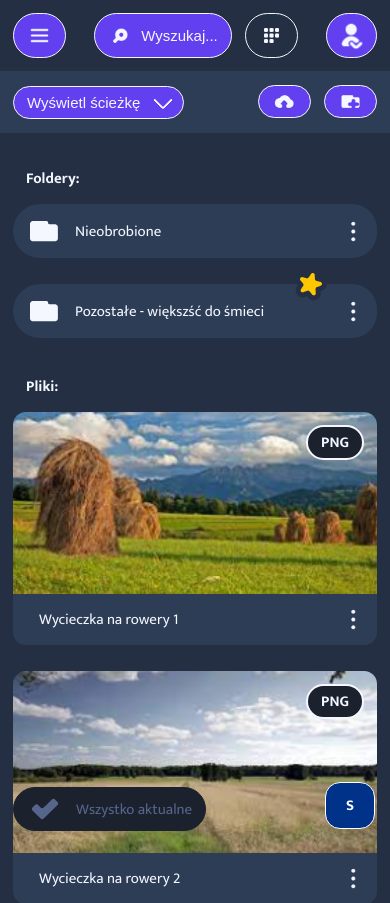
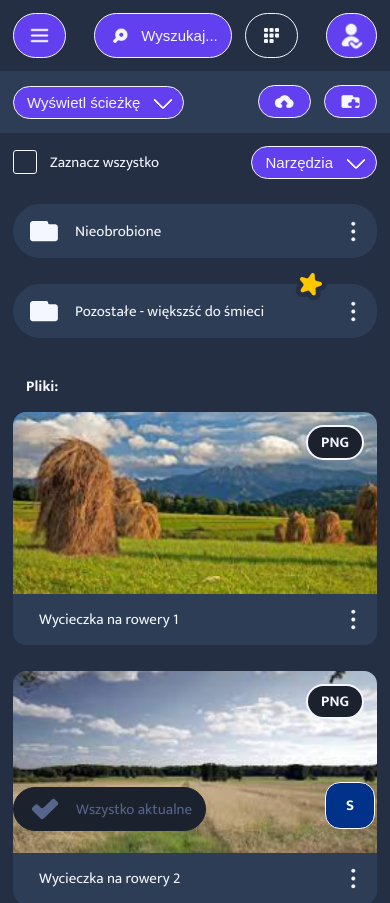
Before and after one commit to BarteXikora/file-explorer-app, a React (Create React App) app: page / in a window 390 px wide. Shown: the top 903 px of the page. Built offline with nearby package versions, Linux system fonts and the light colour scheme.

Commit message:
Created tools dropdown for small screens.

```diff
--- a/src/components/layout/contentTools/ContentTools.styles.tsx
+++ b/src/components/layout/contentTools/ContentTools.styles.tsx
@@ -30,6 +30,10 @@ const StyledContentTools = styled.section`
         border: 1px solid ${(props) => props.theme.colors.white};
     }
 
+    .tools-dropdown {
+        display: none;
+    }
+
     .tools-buttons {
         display: none;
 
@@ -49,8 +53,24 @@ const StyledContentTools = styled.section`
     }
 
     @media (max-width: ${(props) => props.theme.screenSizes.small}) {
-       display: none;
+        padding: ${(props) => props.theme.margins.small};
 
+        &:not(.section-shown) {
+            display: none;
+        }
+
+        .tools-dropdown {
+            display: block;
+            margin-left: auto;
+
+            button {
+                white-space: nowrap;
+            }
+        }
+
+        .tools-buttons.shown {
+            display: none;
+        }
     }
 `
 
--- a/src/components/layout/contentTools/ContentTools.tsx
+++ b/src/components/layout/contentTools/ContentTools.tsx
@@ -2,6 +2,7 @@ import { useState } from 'react'
 import StyledContentTools from './ContentTools.styles'
 import Checkbox from '../../ui/checkbox/Checkbox'
 import Button from '../../ui/button/Button'
+import Dropdown from '../../ui/dropdown/Dropdown'
 
 import iconDownload from '../../../assets/icons/icon-download.png'
 import iconMove from '../../../assets/icons/icon-move.png'
@@ -15,7 +16,7 @@ const ContentTools = () => {
     const [__isAllSelected, __setIsAllSelected] = useState(false)
     const [areToolsShown, setAreToolsShown] = useState(true)
 
-    return <StyledContentTools>
+    return <StyledContentTools className={areToolsShown ? 'section-shown' : ''}>
         <div className="folder-name">
             <h2>{__currentFolderName}:</h2>
 
@@ -24,6 +25,44 @@ const ContentTools = () => {
 
         <div className="select-all">
             <Checkbox isChecked={__isAllSelected} setIsChecked={__setIsAllSelected} label='Zaznacz wszystko' />
+        </div>
+
+        <div className="tools-dropdown">
+            <Dropdown
+                buttonContent='Narzędzia'
+                buttonOptions={{ size: 'small' }}
+                dropdownOptions={{ xPosition: 'right' }}
+                dropdownContent={<>
+                    <Button variant='tertiary' size='small'>
+                        <img src={iconDownload} alt="Pobierz" />
+
+                        <span>Pobierz</span>
+                    </Button>
+
+                    <Button variant='tertiary' size='small'>
+                        <img src={iconMove} alt="Przenieś do..." />
+
+                        <span>Przenieś do...</span>
+                    </Button>
+
+                    <Button variant='tertiary' size='small'>
+                        <img src={iconStar} alt="Oznacz gwiazdką" />
+
+                        <span>Oznacz gwiazdką</span>
+                    </Button>
+
+                    <Button variant='tertiary' size='small'>
+                        <img src={iconShow} alt="Pokaż / ukryj" />
+
+                        <span>Pokaż / ukryj</span>
+                    </Button>
+
+                    <Button variant='tertiary' size='small'>
+                        <img src={iconDelete} alt="Usuń" />
+
+                        <span>Usuń</span>
+                    </Button>
+                </>} />
         </div>
 
         <div className={`tools-buttons ${areToolsShown ? 'shown' : ''}`}>
```
